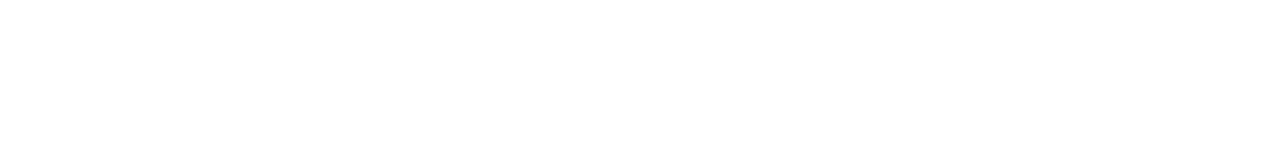
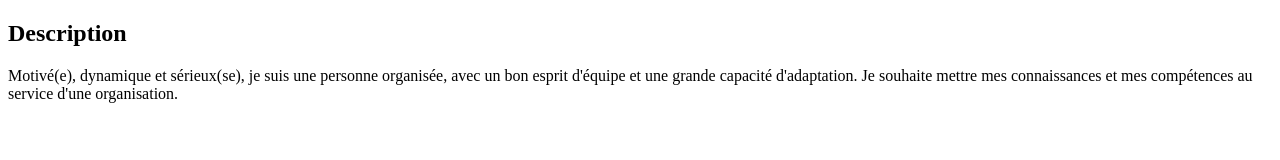
Before and after one commit to Reine008/mon-cv, a plain HTML site: page index.html in a window 1280 px wide. Drawn offline with Linux system fonts and the light colour scheme.

Commit message:
Mise en place de la section description

```diff
--- a/index.html
+++ b/index.html
@@ -7,6 +7,14 @@
     <title>Document</title>
 </head>
 <body>
-
+      <section>
+        <h2>Description</h2>
+        <p>
+            Motivé(e), dynamique et sérieux(se), je suis une personne
+            organisée, avec un bon esprit d'équipe et une grande
+            capacité d'adaptation. Je souhaite mettre mes connaissances
+            et mes compétences au service d'une organisation.
+        </p>
+    </section>
 </body>
 </html>
```
